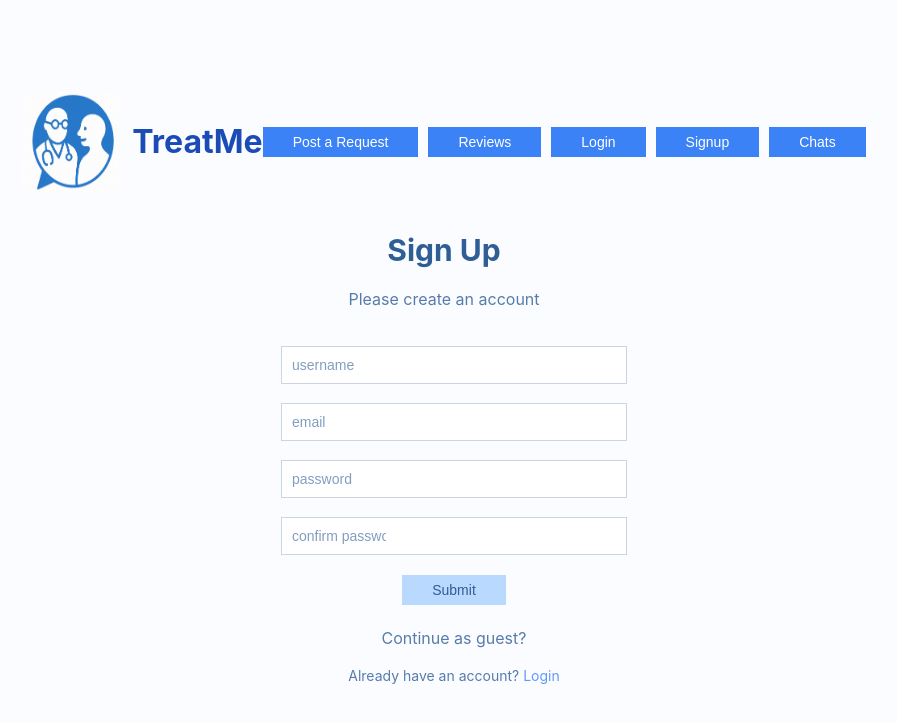
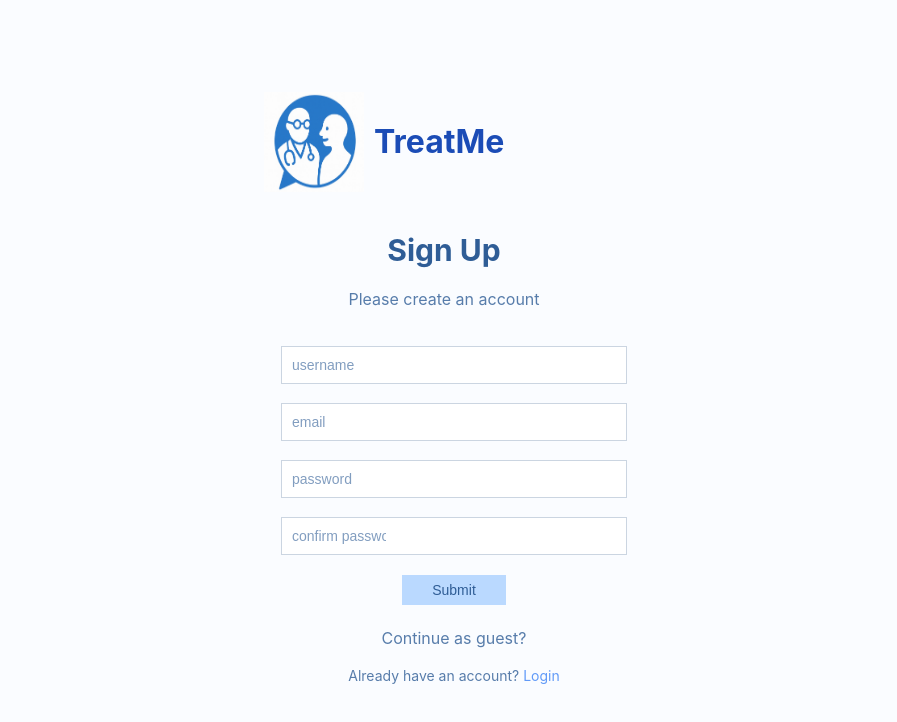
Before and after one commit to vytcka/Doctor-patient-app, a React (Create React App) app in the folder client/: page /signup in a window 1280 px wide. Shown: the top 722 px of the page, without its empty margins (196-1093 px from the left). Built offline with nearby package versions, Linux system fonts and the light colour scheme.

Commit message:
changed up the buttons on top

```diff
--- a/client/src/Dashboard.js
+++ b/client/src/Dashboard.js
@@ -34,7 +34,6 @@ function Dashboard() {
           <Link to="/login" style={{ textDecoration: "none" }}><button style={{ backgroundColor: "#3b82f6", color: "white" }}>Login</button></Link>
           <Link to="/signup" style={{ textDecoration: "none" }}><button style={{ backgroundColor: "#3b82f6", color: "white" }}>Signup</button></Link>
           <Link to="/chat" style={{ textDecoration: "none" }}><button style={{ backgroundColor: "#3b82f6", color: "white" }}>Chats</button></Link>
-          <Link to="/dashboard" style={{ textDecoration: "none" }}><button style={{ backgroundColor: "#3b82f6", color: "white" }}>User Profile</button></Link>
         </div>
       </div>
 
--- a/client/src/PostRequest.js
+++ b/client/src/PostRequest.js
@@ -37,9 +37,6 @@ function PostRequest() {
         </Link>
         {/* Buttons - Home button REMOVED */}
         <div style={{ display: "flex", gap: "10px" }}>
-          <Link to="/post-request" style={{ textDecoration: "none" }}>
-            <button style={{ backgroundColor: "#3b82f6", color: "white" }}>Post a Request</button>
-          </Link>
           <Link to="/reviews" style={{ textDecoration: "none" }}>
             <button style={{ backgroundColor: "#3b82f6", color: "white" }}>Reviews</button>
           </Link>
--- a/client/src/Reviews.js
+++ b/client/src/Reviews.js
@@ -79,9 +79,6 @@ export default function Reviews() {
                 <div style={{ display: "flex", gap: "10px" }}>
                     <Link to="/post-request" style={{ textDecoration: "none" }}>
                         <button style={{ backgroundColor: "#3b82f6", color: "white" }}>Post a Request</button>
-                    </Link>
-                    <Link to="/reviews" style={{ textDecoration: "none" }}>
-                        <button style={{ backgroundColor: "#3b82f6", color: "white" }}>Reviews</button>
                     </Link>
                     <Link to="/login" style={{ textDecoration: "none" }}>
                         <button style={{ backgroundColor: "#3b82f6", color: "white" }}>Login</button>
--- a/client/src/Settings.js
+++ b/client/src/Settings.js
@@ -61,7 +61,6 @@ function Settings() {
           <Link to="/login" style={{ textDecoration: "none" }}><button style={{ backgroundColor: "#3b82f6", color: "white" }}>Login</button></Link>
           <Link to="/signup" style={{ textDecoration: "none" }}><button style={{ backgroundColor: "#3b82f6", color: "white" }}>Signup</button></Link>
           <Link to="/chat" style={{ textDecoration: "none" }}><button style={{ backgroundColor: "#3b82f6", color: "white" }}>Chats</button></Link>
-          <Link to="/dashboard" style={{ textDecoration: "none" }}><button style={{ backgroundColor: "#3b82f6", color: "white" }}>User Profile</button></Link>
         </div>
       </div>
 
--- a/client/src/login.js
+++ b/client/src/login.js
@@ -45,24 +45,6 @@ export default function Login() {
                     <img src={Icon} alt="Logo" style={{ width: "100px", height: "100px", marginRight: "10px" }} />
                     <div style={{ fontSize: "2rem", color: "#1b4cb6", fontWeight: "bold" }}>TreatMe</div>
                 </Link>
-                {/* Buttons - Home button REMOVED */}
-                <div style={{ display: "flex", gap: "10px" }}>
-                    <Link to="/post-request" style={{ textDecoration: "none" }}>
-                        <button style={{ backgroundColor: "#3b82f6", color: "white" }}>Post a Request</button>
-                    </Link>
-                    <Link to="/reviews" style={{ textDecoration: "none" }}>
-                        <button style={{ backgroundColor: "#3b82f6", color: "white" }}>Reviews</button>
-                    </Link>
-                    <Link to="/login" style={{ textDecoration: "none" }}>
-                        <button style={{ backgroundColor: "#3b82f6", color: "white" }}>Login</button>
-                    </Link>
-                    <Link to="/signup" style={{ textDecoration: "none" }}>
-                        <button style={{ backgroundColor: "#3b82f6", color: "white" }}>Signup</button>
-                    </Link>
-                    <Link to="/chat" style={{ textDecoration: "none" }}>
-                        <button style={{ backgroundColor: "#3b82f6", color: "white" }}>Chats</button>
-                    </Link>
-                </div>
             </div>
 
             <div className="form-container">
--- a/client/src/signup.js
+++ b/client/src/signup.js
@@ -58,24 +58,6 @@ export default function Signup() {
                     <img src={Icon} alt="Logo" style={{ width: "100px", height: "100px", marginRight: "10px" }} />
                     <div style={{ fontSize: "2rem", color: "#1b4cb6", fontWeight: "bold" }}>TreatMe</div>
                 </Link>
-                {/* Buttons - Home button REMOVED */}
-                <div style={{ display: "flex", gap: "10px" }}>
-                    <Link to="/post-request" style={{ textDecoration: "none" }}>
-                        <button style={{ backgroundColor: "#3b82f6", color: "white" }}>Post a Request</button>
-                    </Link>
-                    <Link to="/reviews" style={{ textDecoration: "none" }}>
-                        <button style={{ backgroundColor: "#3b82f6", color: "white" }}>Reviews</button>
-                    </Link>
-                    <Link to="/login" style={{ textDecoration: "none" }}>
-                        <button style={{ backgroundColor: "#3b82f6", color: "white" }}>Login</button>
-                    </Link>
-                    <Link to="/signup" style={{ textDecoration: "none" }}>
-                        <button style={{ backgroundColor: "#3b82f6", color: "white" }}>Signup</button>
-                    </Link>
-                    <Link to="/chat" style={{ textDecoration: "none" }}>
-                        <button style={{ backgroundColor: "#3b82f6", color: "white" }}>Chats</button>
-                    </Link>
-                </div>
             </div>
             <div className="form-container">
                 <h1>Sign Up</h1>
```
